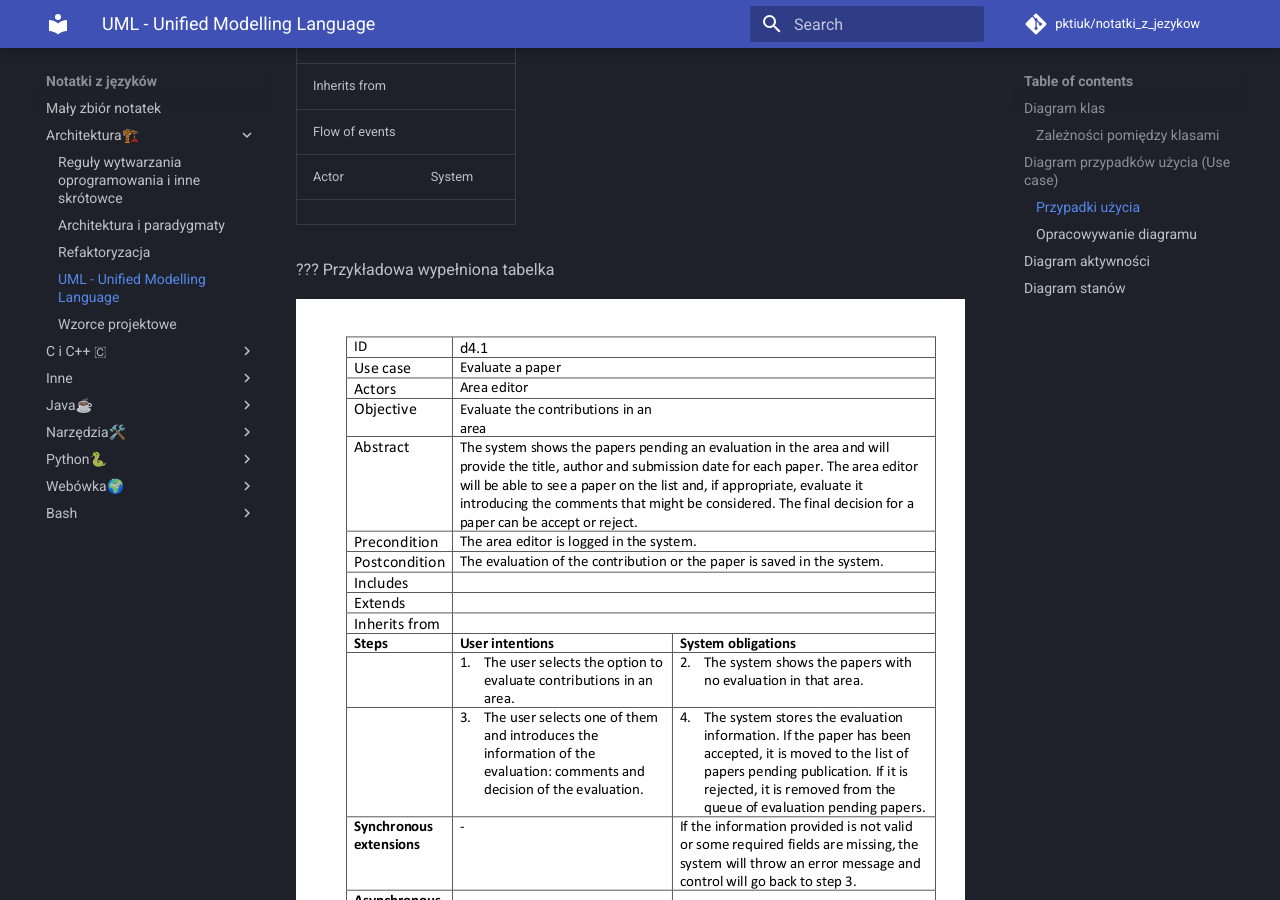
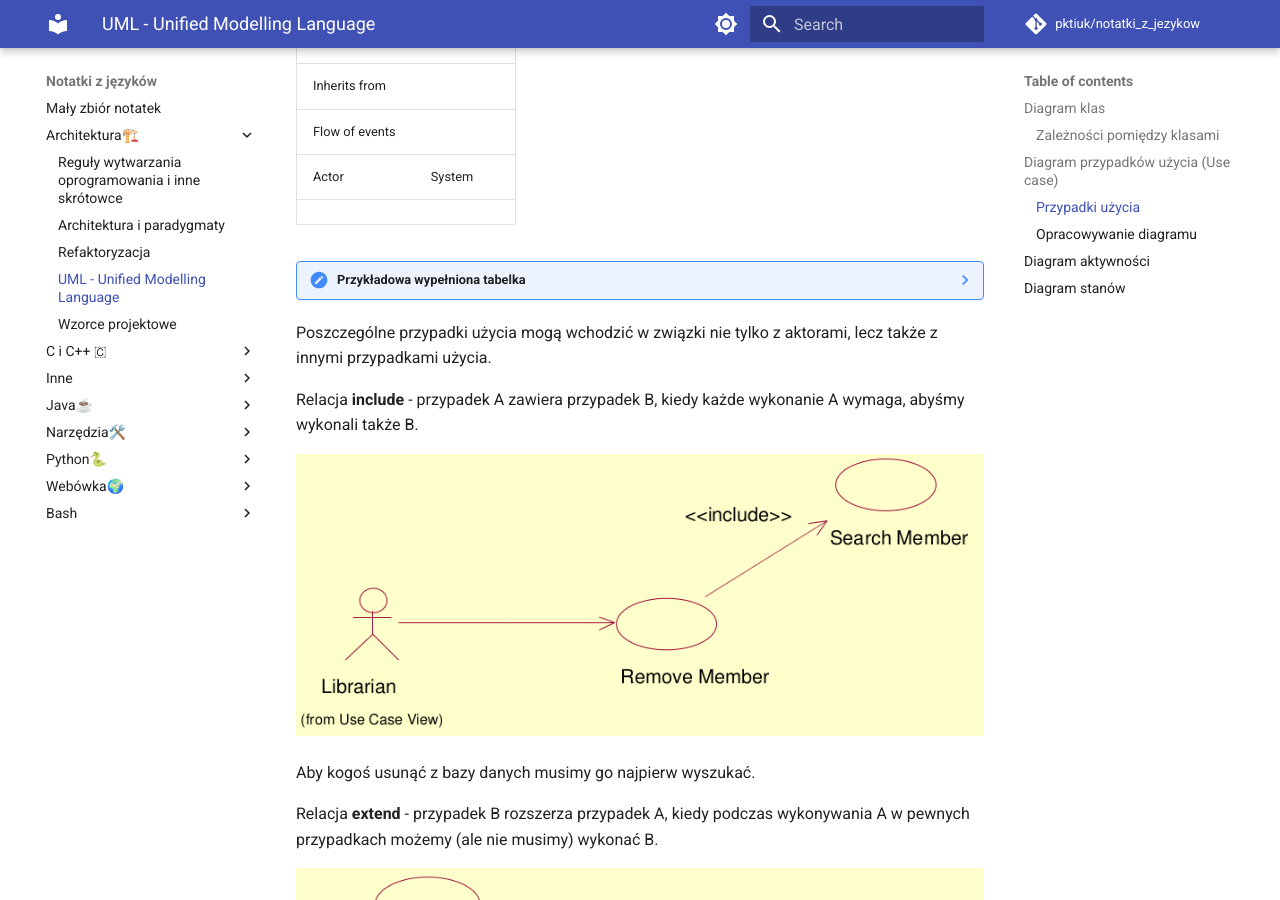
Before and after one commit to pktiuk/notatki_z_jezykow, an MkDocs documentation site: the page built from docs/Architektura🏗️/uml.md, in a window 1280 px wide and 900 px high, scrolled down 4558 px. Built offline with MkDocs 1.6.1 and Material for MkDocs 9.7.7, drawn with Linux system fonts in a browser that asks for light colours; comment, search, counter and statistics services are not loaded.

Commit message:
Poprawienie chowanych chowanych sekcji i motywu ciemnego

```diff
--- a/mkdocs.yml
+++ b/mkdocs.yml
@@ -2,7 +2,18 @@ site_name: Notatki z języków
 theme:
   name: material
   palette:
-    scheme: slate
+    - scheme: default
+      toggle:
+        icon: material/brightness-7
+        name: Switch to dark mode
+
+    # Palette toggle for dark mode
+    - scheme: slate
+      toggle:
+        icon: material/brightness-4
+        name: Switch to light mode
+
+
     # https://squidfunk.github.io/mkdocs-material/setup/changing-the-colors/#color-scheme
 
 repo_name: pktiuk/notatki_z_jezykow
@@ -10,5 +21,7 @@ repo_url: https://github.com/pktiuk/notatki_z_jezykow
 
 markdown_extensions:
   - codehilite
-  - admonition
+  - admonition #https://squidfunk.github.io/mkdocs-material/reference/admonitions/?h=collap
+  - pymdownx.details
+  - pymdownx.superfences
   # - mdx_truly_sane_lists
```
Also changed, not shown: docs/Architektura🏗️/uml.md (+3 -2 lines).
